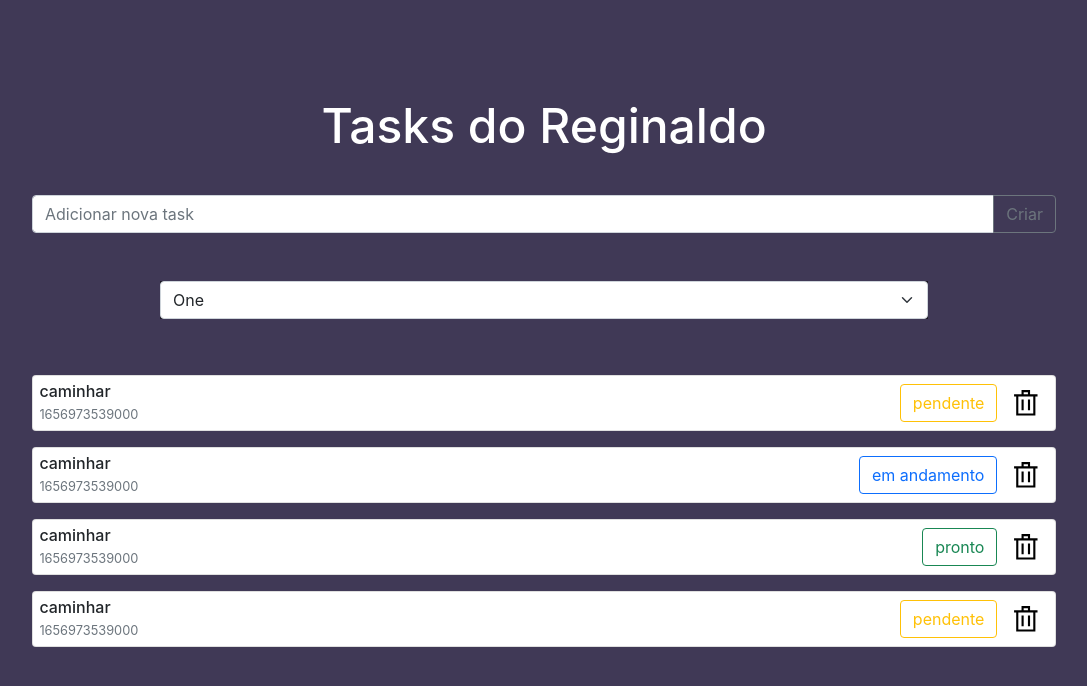
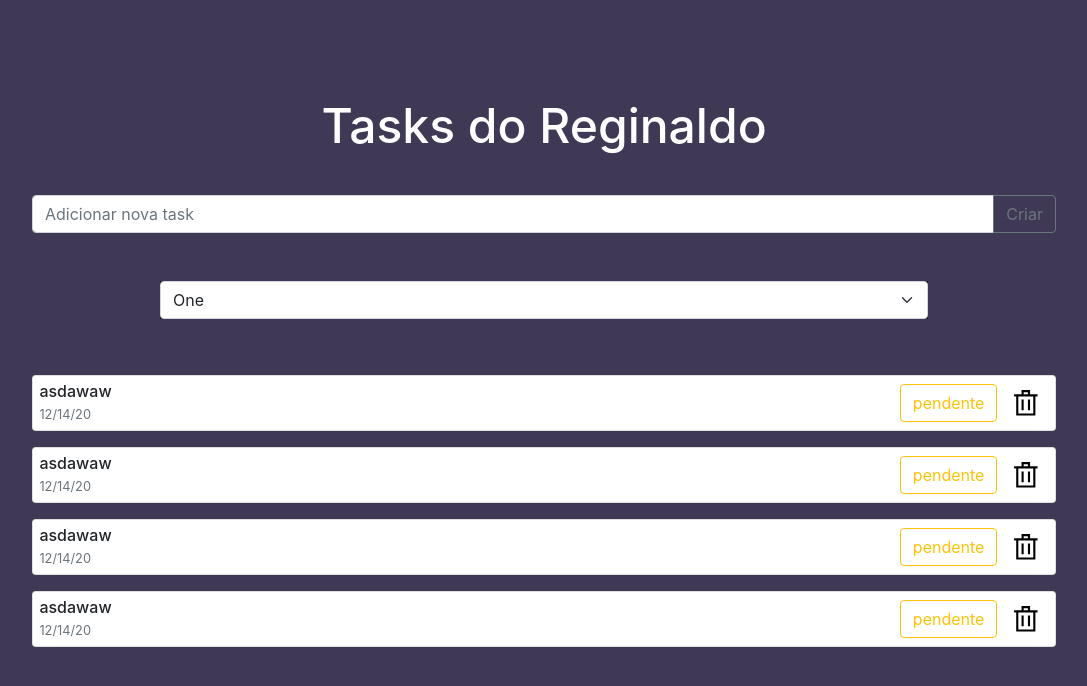
Before and after one commit to devamaral2/lista-de-tarefas-Ebytr, a React (Create React App) app in the folder frontend/: page /tasks/1 in a window 1280 px wide. Shown: the top 686 px of the page, without its empty margins (96-1183 px from the left). Built offline with nearby package versions, Linux system fonts and the light colour scheme; no server answers.

Commit message:
feat(gettaskslist): the app get the task list on the server

```diff
--- a/frontend/src/components/Editor/index.jsx
+++ b/frontend/src/components/Editor/index.jsx
@@ -5,7 +5,7 @@ import Input from '../Input';
 import StatusButton from '../StatusButton';
 
 function Editor({
-  editedStatus, editedTask, setEditedStatus, setEditedTask, statusClass, setStatusClass,
+  editedStatus, editedTask, setEditedStatus, setEditedTask, setStatusClass,
 }) {
   useEffect(() => {
     setStatusClass('warning');
@@ -23,12 +23,10 @@ function Editor({
       </div>
       <StatusButton
         status={editedStatus}
-        statusClass={statusClass}
         clickFunction={setEditedStatus}
       />
       <RiSendPlane2Fill
         className="task_list__editor__send_button"
-        // onClick={() => }
       />
     </div>
   );
--- a/frontend/src/components/StatusButton/index.jsx
+++ b/frontend/src/components/StatusButton/index.jsx
@@ -1,7 +1,17 @@
-import React from 'react';
+import React, { useEffect, useState } from 'react';
 import PropTypes from 'prop-types';
 
-function StatusButton({ status, statusClass, clickFunction }) {
+function StatusButton({ status, clickFunction }) {
+  const [statusClass, setStatusClass] = useState('warning');
+  const getingStatusClass = () => {
+    if (status === 'pendente') return setStatusClass('warning');
+    if (status === 'em andamento') return setStatusClass('primary');
+    return setStatusClass('success');
+  };
+  useEffect(() => {
+    getingStatusClass();
+  }, [status]);
+
   return (
     <button
       type="button"
@@ -15,7 +25,6 @@ function StatusButton({ status, statusClass, clickFunction }) {
 
 StatusButton.propTypes = {
   status: PropTypes.string,
-  statusClass: PropTypes.string,
   clickFunction: PropTypes.func,
 }.isRequired;
 
--- a/frontend/src/components/TaskCard.jsx/index.jsx
+++ b/frontend/src/components/TaskCard.jsx/index.jsx
@@ -1,4 +1,4 @@
-import React, { useState, useEffect } from 'react';
+import React, { useState } from 'react';
 import PropTypes from 'prop-types';
 import { GrTrash } from 'react-icons/gr';
 import StatusButton from '../StatusButton';
@@ -7,34 +7,11 @@ import Editor from '../Editor';
 function TaskCard({
   handleEditing, status, task, date,
 }) {
-  const [statusClass, setStatusClass] = useState('warning');
   const [editor, setEditor] = useState(false);
   const [editedTask, setEditedTask] = useState('');
   const [editedStatus, setEditedStatus] = useState('pendente');
 
-  const getingStatusClass = () => {
-    if (status === 'pendente') return setStatusClass('warning');
-    if (status === 'em andamento') return setStatusClass('primary');
-    return setStatusClass('success');
-  };
-  useEffect(() => {
-    getingStatusClass();
-  }, []);
-
   const startEditor = () => setEditor(true);
-
-  const handleEditingStatus = () => {
-    if (editedStatus === 'pendente') {
-      setEditedStatus('em andamento');
-      return setStatusClass('primary');
-    }
-    if (editedStatus === 'em andamento') {
-      setEditedStatus('pronto');
-      return setStatusClass('success');
-    }
-    setEditedStatus('pendente');
-    return setStatusClass('warning');
-  };
 
   return (
     <div className="card task">
@@ -47,7 +24,6 @@ function TaskCard({
           <div className="task__controllers">
             <StatusButton
               status={status}
-              statusClass={statusClass}
               clickFunction={startEditor}
             />
             <div>
@@ -61,11 +37,10 @@ function TaskCard({
         <Editor
           handleEditing={handleEditing}
           editedStatus={editedStatus}
-          setEditedStatus={handleEditingStatus}
+          setEditedStatus={setEditedStatus}
+          // setEditedStatus={handleEditingStatus}
           editedTask={editedTask}
           setEditedTask={setEditedTask}
-          statusClass={statusClass}
-          setStatusClass={setStatusClass}
         />
       )}
     </div>
--- a/frontend/src/helpers/consts.js
+++ b/frontend/src/helpers/consts.js
@@ -1,3 +1,4 @@
 export const EMAIL_REGEX = /\S+@\S+\.\S+/;
 export const PASSWORD_REGEX = /^(?=.*\d)(?=.*[a-z])(?=.*[A-Z])(?=.*[$*&@#])[0-9a-zA-Z$*&@#]{8,}$/;
 export const MIN_NAME_LENGTH = 3;
+export const token = 'eyJhbGciOiJIUzI1NiIsInR5cCI6IkpXVCJ9.eyJkYXRhIjp7ImlkIjoxfSwiaWF0IjoxNjU3MDQxNTYyLCJleHAiOjE2NTc2NDYzNjJ9.6kiBHbYaCr_leqAVXCCKIMaziPy7ZTvKvf9pGKpX5Tk';
--- a/frontend/src/helpers/services/api.js
+++ b/frontend/src/helpers/services/api.js
@@ -1,12 +1,13 @@
 const LOGIN = 'http://localhost:3001/login';
 const axios = require('axios').default;
 
-export const fetchData = async (id, token) => {
+export const getTasksList = async (id, token) => {
   const response = await axios.get(`http://localhost:3001/tasks/${id}`, {
     headers: {
       authorization: token,
     },
   });
+  // console.log(response);
   return response;
 };
 
--- a/frontend/src/pages/Login/index.jsx
+++ b/frontend/src/pages/Login/index.jsx
@@ -1,5 +1,5 @@
 import React, { useState, useEffect } from 'react';
-import { Link } from 'react-router-dom';
+import { Link, useNavigate } from 'react-router-dom';
 import * as c from '../../helpers/consts';
 import Input from '../../components/Input';
 // import { login } from '../../helpers/services/api';
@@ -9,7 +9,7 @@ function Login() {
   const [email, setEmail] = useState('');
   const [password, setPasswd] = useState('');
   const [disabled, setDisabled] = useState(true);
-  // const navigate = useNavigate();
+  const navigate = useNavigate();
 
   useEffect(() => {
     if (c.EMAIL_REGEX.test(email) && c.PASSWORD_REGEX.test(password)) {
@@ -23,9 +23,8 @@ function Login() {
     event.preventDefault();
     // const response = await login(email, password);
     // const userId = decodingJWT(response);
-    // console.log(userId);
     // localStorage.setItem('userId', userId);
-    // navigate(`/tasks/${userId}`);
+    navigate('/tasks/1');
   };
 
   return (
--- a/frontend/src/pages/TasksList/index.jsx
+++ b/frontend/src/pages/TasksList/index.jsx
@@ -1,25 +1,36 @@
-import React, { useState } from 'react';
+import React, { useState, useEffect } from 'react';
 import OrderSelector from '../../components/OrderSelector';
 import TaskCard from '../../components/TaskCard.jsx';
 import TaskGenerator from '../../components/TaskGenerator';
+import { token } from '../../helpers/consts';
+import { getTasksList } from '../../helpers/services/api';
 
 function TasksList() {
   const [newTask, setNewTask] = useState('');
-  const date = new Date();
-  const taskList = [
+  const [tasksList, setTasksList] = useState([
     {
-      id: 1, task: 'caminhar', status: 'pendente', date: date.getTime(),
+      id: 1, task: 'asdawaw', date: '12/14/20', status: 'pendente',
     },
     {
-      id: 2, task: 'caminhar', status: 'em andamento', date: date.getTime(),
+      id: 2, task: 'asdawaw', date: '12/14/20', status: 'pendente',
     },
     {
-      id: 3, task: 'caminhar', status: 'pronto', date: date.getTime(),
+      id: 3, task: 'asdawaw', date: '12/14/20', status: 'pendente',
     },
     {
-      id: 4, task: 'caminhar', status: 'pendente', date: date.getTime(),
+      id: 4, task: 'asdawaw', date: '12/14/20', status: 'pendente',
     },
-  ];
+  ]);
+
+  const callingTasksList = async () => {
+    const data = await getTasksList(1, token);
+    console.log(data.data.tasksList);
+    setTasksList(data.data.taskList);
+  };
+
+  useEffect(() => {
+    callingTasksList();
+  }, []);
 
   const handleTaskGeneration = () => {
 
@@ -41,7 +52,7 @@ function TasksList() {
       <OrderSelector />
       <div className="task__list">
 
-        {taskList.map((task) => (
+        {tasksList.map((task) => (
           <TaskCard
             key={task.id}
             task={task.task}
--- /dev/null
+++ b/frontend/webpack.config.js
@@ -0,0 +1,5 @@
+module.exports = {
+  resolves: {
+    fallback: { crypto: require.resolve('crypto-browserify') },
+  },
+};
```
Also changed, not shown: frontend/src/helpers/decodingJWT.js (+3 -6 lines), 1 other file (tests, documents, lock files or other folders).
